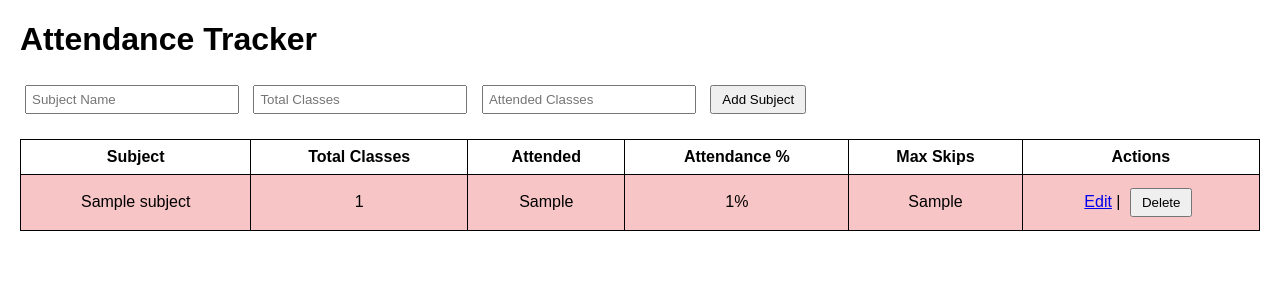
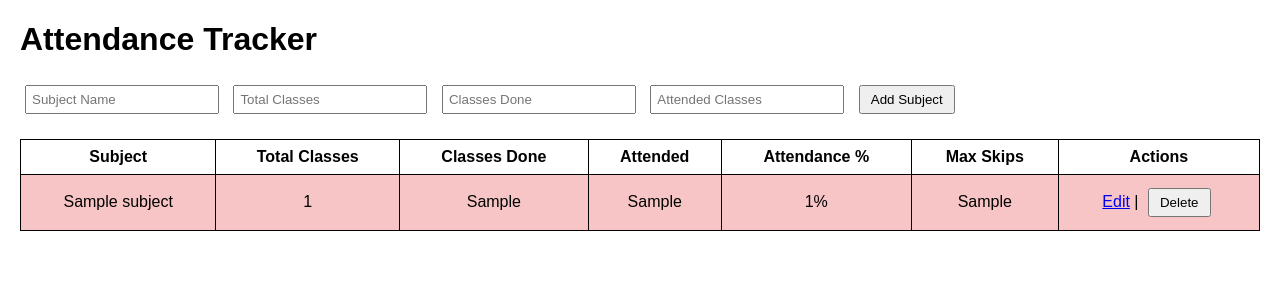
Before and after one commit to ShriyanshuKapsime/TyroZen, a Flask app: template app/templates/attendance.html in a window 1280 px wide. Shown: the top 300 px of the page. Run offline with Flask 3, Linux system fonts and the light colour scheme; the template is opened without the code that fills it: most values are stand-ins (such as "Sample title", 1, 10 or a date in 2020).

Commit message:
attendace fix

```diff
--- a/app/app.py
+++ b/app/app.py
@@ -144,10 +144,34 @@ def logout():
 
 from flask import Flask, render_template, request, redirect, session
 
-# ---- Add/Edit/Delete ----
+# --------- Attendance --------------------------
+def calculate_max_skips(total_classes, attended_classes, classes_done):
+    """
+    Calculates max classes user can skip in the remaining classes
+    while still maintaining 75% overall attendance.
+    """
+    if total_classes <= 0:
+        return 0
+
+    # Minimum number of classes that must be attended to maintain 75%
+    min_attendance_needed = int(0.85 * total_classes + 0.999)  # round up
+
+    # Classes left to be conducted
+    remaining_classes = total_classes - classes_done
+
+    # Classes still required to reach minimum attendance
+    required_attendance_remaining = max(min_attendance_needed - attended_classes, 0)
+
+    # Max skips = remaining classes - required attendance remaining
+    max_skips = remaining_classes - required_attendance_remaining
+
+    return max(max_skips, 0)
+
 
 @app.route("/attendance", methods=["GET", "POST"])
 def attendance():
+    if "user" not in session:
+        return redirect("/login")
     email = session["user"]["email"]
     data = load_user_data(email)
 
@@ -157,14 +181,21 @@ def attendance():
     if request.method == "POST":
         subject_name = request.form["subject"]
         total_classes = int(request.form["total_classes"])
+        classes_done = int(request.form["classes_done"])
         attended_classes = int(request.form["attended_classes"])
 
-        attendance_percentage = round((attended_classes / total_classes) * 100, 2) if total_classes > 0 else 0
-        max_skips = calculate_max_skips(total_classes, attended_classes)
+        # Validate numbers
+        if not (0 <= attended_classes <= classes_done <= total_classes):
+            flash("Invalid attendance values!", "error")
+            return redirect("/attendance")
+
+        attendance_percentage = round((attended_classes / classes_done) * 100, 2) if classes_done > 0 else 0
+        max_skips = calculate_max_skips(total_classes, attended_classes, classes_done)
 
         new_subject = {
             "subject": subject_name,
             "total_classes": total_classes,
+            "classes_done": classes_done,
             "attended_classes": attended_classes,
             "attendance_percentage": attendance_percentage,
             "max_skips": max_skips
@@ -172,25 +203,54 @@ def attendance():
 
         data["attendance"].append(new_subject)
         save_user_data(email, data)
-
         return redirect("/attendance")
 
     return render_template("attendance.html", subjects=data["attendance"])
 
 
-@app.route("/attendance/edit/<int:index>", methods=["GET", "POST"])
-def attendance_edit(index):
+@app.route("/attendance/delete/<int:index>", methods=["POST"])
+def attendance_delete(index):
+    if "user" not in session:
+        return redirect("/login")
     email = session["user"]["email"]
     data = load_user_data(email)
 
+    if 0 <= index < len(data.get("attendance", [])):
+        data["attendance"].pop(index)
+        save_user_data(email, data)
+
+    return redirect("/attendance")
+
+
+@app.route("/attendance/edit/<int:index>", methods=["GET", "POST"])
+def attendance_edit(index):
+    if "user" not in session:
+        return redirect("/login")
+    email = session["user"]["email"]
+    data = load_user_data(email)
+
+    if not (0 <= index < len(data.get("attendance", []))):
+        flash("Invalid index!", "error")
+        return redirect("/attendance")
+
+    subject = data["attendance"][index]
+
     if request.method == "POST":
         total_classes = int(request.form["total_classes"])
+        classes_done = int(request.form["classes_done"])
         attended_classes = int(request.form["attended_classes"])
-        attendance_percentage = round((attended_classes / total_classes) * 100, 2)
-        max_skips = calculate_max_skips(total_classes, attended_classes)
 
-        data["attendance"][index].update({
+        # Validate numbers
+        if not (0 <= attended_classes <= classes_done <= total_classes):
+            flash("Invalid attendance values!", "error")
+            return redirect(f"/attendance/edit/{index}")
+
+        attendance_percentage = round((attended_classes / classes_done) * 100, 2) if classes_done > 0 else 0
+        max_skips = calculate_max_skips(total_classes, attended_classes, classes_done)
+
+        subject.update({
             "total_classes": total_classes,
+            "classes_done": classes_done,
             "attended_classes": attended_classes,
             "attendance_percentage": attendance_percentage,
             "max_skips": max_skips
@@ -199,20 +259,7 @@ def attendance_edit(index):
         save_user_data(email, data)
         return redirect("/attendance")
 
-    subject = data["attendance"][index]
     return render_template("attendance_edit.html", subject=subject, index=index)
-
-
-@app.route("/attendance/delete/<int:index>", methods=["POST"])
-def attendance_delete(index):
-    email = session["user"]["email"]
-    data = load_user_data(email)
-
-    if 0 <= index < len(data.get("attendance", [])):
-        data["attendance"].pop(index)
-        save_user_data(email, data)
-
-    return redirect("/attendance")
 
 # --------- Budget (single route) --------------
 @app.route("/budget", methods=["GET", "POST"])
--- a/app/templates/attendance.html
+++ b/app/templates/attendance.html
@@ -5,7 +5,7 @@
 <title>Attendance Tracker</title>
 <style>
 body { font-family: Arial; margin: 20px; }
-input[type=text], input[type=number] { padding:5px; margin:5px; width:200px; }
+input[type=text], input[type=number] { padding:5px; margin:5px; width:180px; }
 button { padding:5px 10px; margin:5px; }
 table { border-collapse: collapse; width: 100%; margin-top: 20px; }
 th, td { border: 1px solid #000; padding: 8px; text-align:center; }
@@ -16,17 +16,21 @@ th, td { border: 1px solid #000; padding: 8px; text-align:center; }
 <body>
 <h1>Attendance Tracker</h1>
 
+<!-- Add Subject Form -->
 <form method="POST" action="/attendance">
   <input type="text" name="subject" placeholder="Subject Name" required>
   <input type="number" name="total_classes" placeholder="Total Classes" min="1" required>
+  <input type="number" name="classes_done" placeholder="Classes Done" min="0" required>
   <input type="number" name="attended_classes" placeholder="Attended Classes" min="0" required>
   <button type="submit">Add Subject</button>
 </form>
 
+<!-- Subjects Table -->
 <table>
 <tr>
 <th>Subject</th>
 <th>Total Classes</th>
+<th>Classes Done</th>
 <th>Attended</th>
 <th>Attendance %</th>
 <th>Max Skips</th>
@@ -36,6 +40,7 @@ th, td { border: 1px solid #000; padding: 8px; text-align:center; }
 <tr class="{{ 'green' if s['attendance_percentage'] >= 75 else 'red' }}">
   <td>{{ s['subject'] }}</td>
   <td>{{ s['total_classes'] }}</td>
+  <td>{{ s['classes_done'] }}</td>
   <td>{{ s['attended_classes'] }}</td>
   <td>{{ s['attendance_percentage'] }}%</td>
   <td>{{ s['max_skips'] }}</td>
```
Also changed, not shown: app/data/users/krishjaiswal530_at_gmail_dot_com.json (+5 -11 lines). Lines whose indentation alone changed are shown as unchanged.
